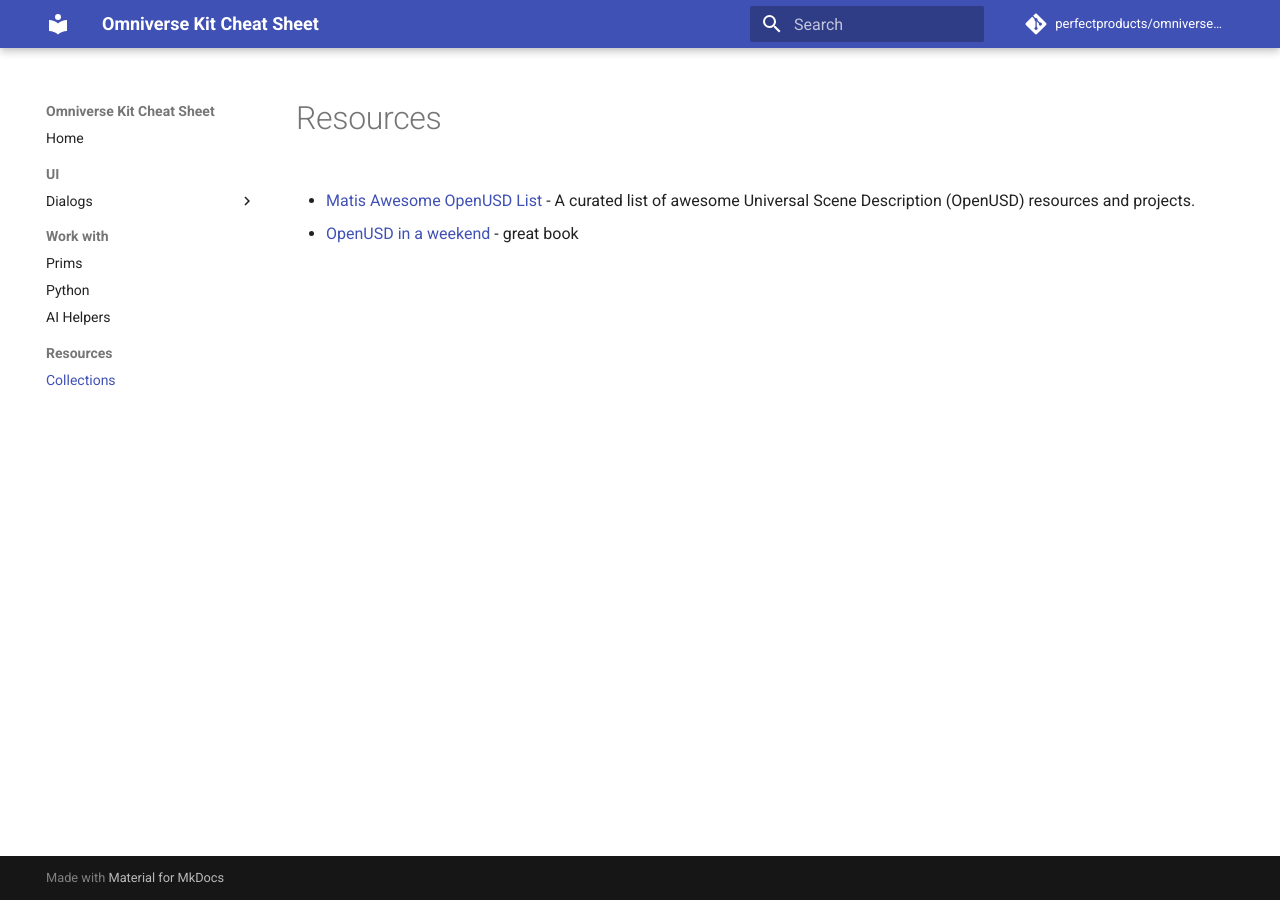
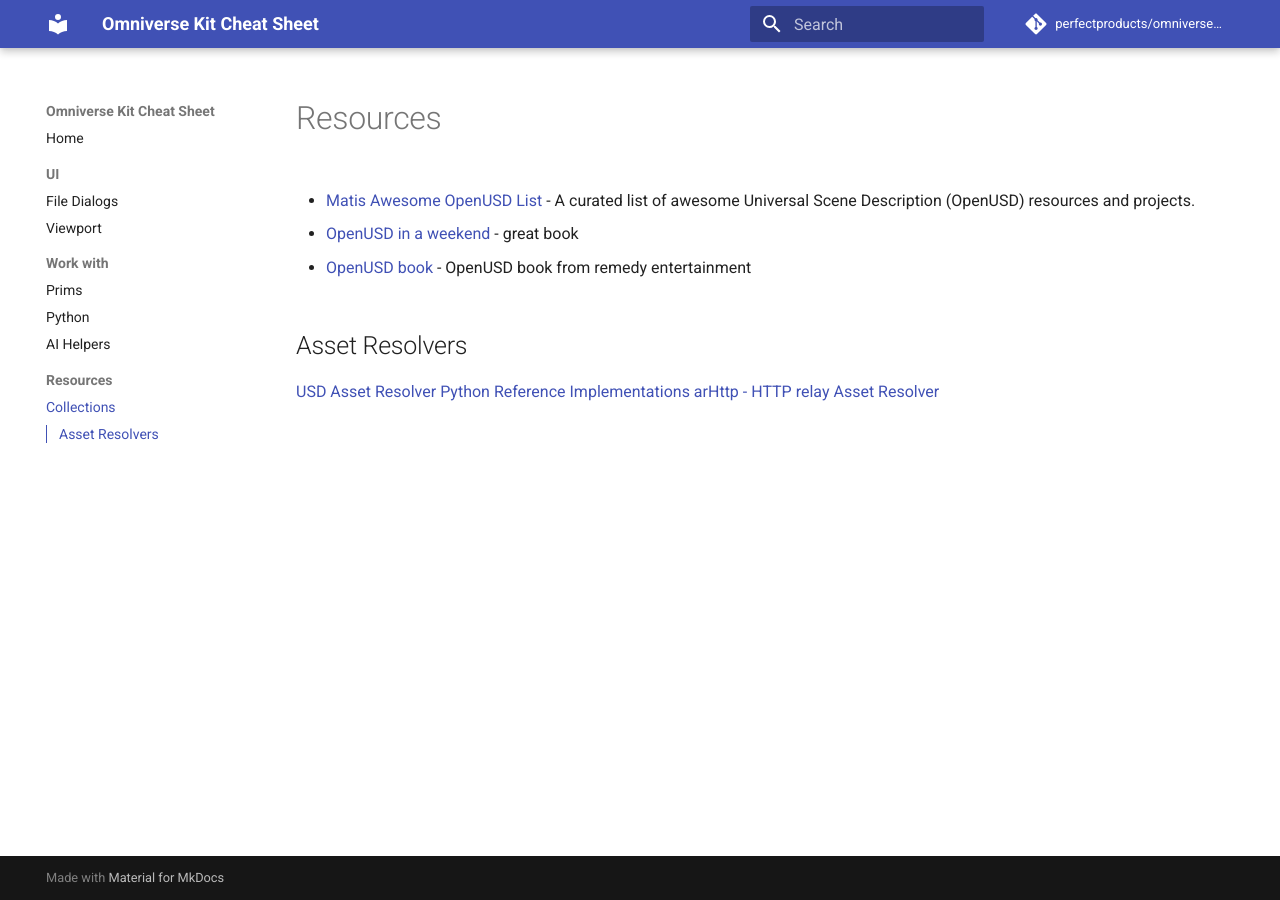
Before and after one commit to perfectproducts/omniverse_kit_cheat_sheet, an MkDocs documentation site: the page built from docs/cheatsheets/resources_collections.md, in a window 1280 px wide. Built offline with MkDocs 1.6.1 and Material for MkDocs 9.7.7, drawn with Linux system fonts in a browser that asks for light colours; comment, search, counter and statistics services are not loaded.

```diff
--- a/docs/cheatsheets/resources_collections.md
+++ b/docs/cheatsheets/resources_collections.md
@@ -3,3 +3,10 @@
 - [Matis Awesome OpenUSD List](https://github.com/matiascodesal/awesome-openusd) - A curated list of awesome Universal Scene Description (OpenUSD) resources and projects.
 
 - [OpenUSD in a weekend](https://learn-usd.github.io/) - great book
+
+- [OpenUSD book](https://remedy-entertainment.github.io/USDBook/terminology/layer.html) - OpenUSD book from remedy entertainment
+
+
+## Asset Resolvers
+[USD Asset Resolver Python Reference Implementations](https://www.lucascheller.de/posts/125ed61ab5abdd5300dec67c6dbaa6e1/)
+[arHttp - HTTP relay Asset Resolver ](https://github.com/charlesfleche/arHttp)
--- a/mkdocs.yml
+++ b/mkdocs.yml
@@ -15,8 +15,8 @@ theme:
 nav:
   - Home: index.md
   - UI:
-        - Dialogs:
-            - File Dialogs: cheatsheets/UI/file_dialogs.md
+        - File Dialogs: cheatsheets/UI/file_dialogs.md
+        - Viewport: cheatsheets/UI/viewport.md
   - Work with:
     - Prims: cheatsheets/prims.md
     - Python: cheatsheets/python.md
```
Also changed, not shown: docs/cheatsheets/UI/viewport.md (added, +23 -0 lines), docs/index.md (+2 -0 lines), docs/cheatsheets/UI/notificationdialog.png (added).
